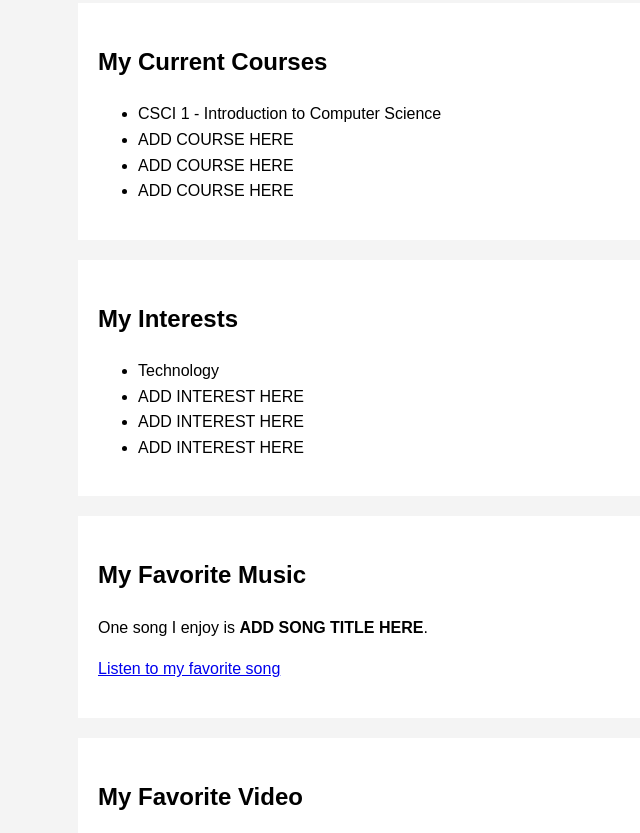
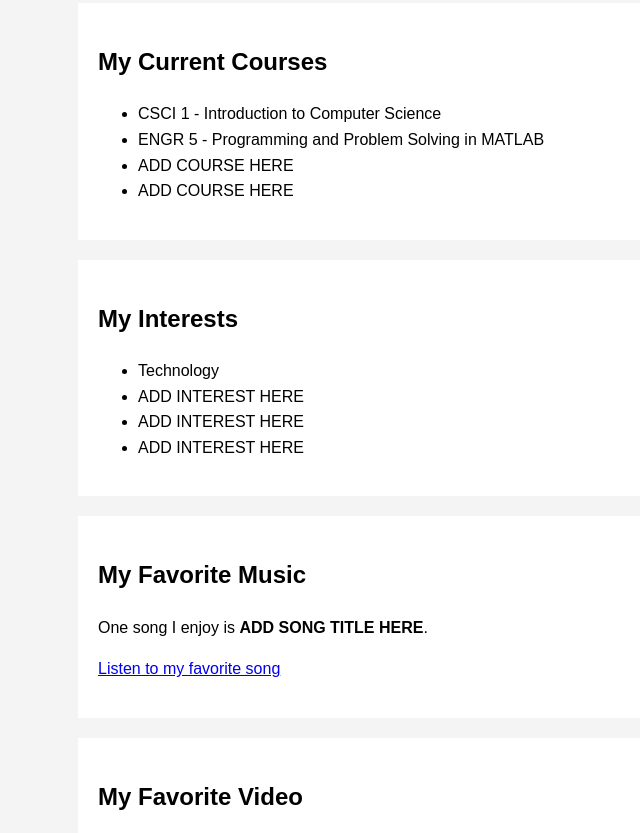
Before and after one commit to CSCI-40/csci1-personal-website-starter, a plain HTML site: page index.html in a window 1280 px wide. Shown: the part 960-1793 px from the top of the page, without its empty margins (112-752 px from the left). Drawn offline with Linux system fonts and the light colour scheme.

Commit message:
updated My Current Courses

```diff
--- a/index.html
+++ b/index.html
@@ -39,7 +39,7 @@
   <ul>
     <li>CSCI 1 - Introduction to Computer Science</li> <!-- Example -->
     <!-- TODO: Add your other current courses. -->
-    <li>ADD COURSE HERE</li>
+    <li>ENGR 5 - Programming and Problem Solving in MATLAB</li>
     <li>ADD COURSE HERE</li>
     <li>ADD COURSE HERE</li>
   </ul>
```
